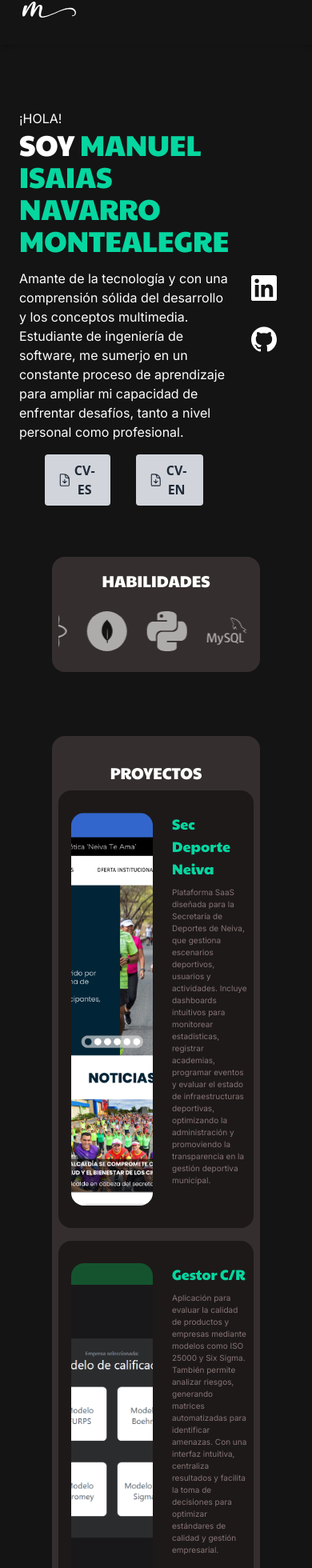
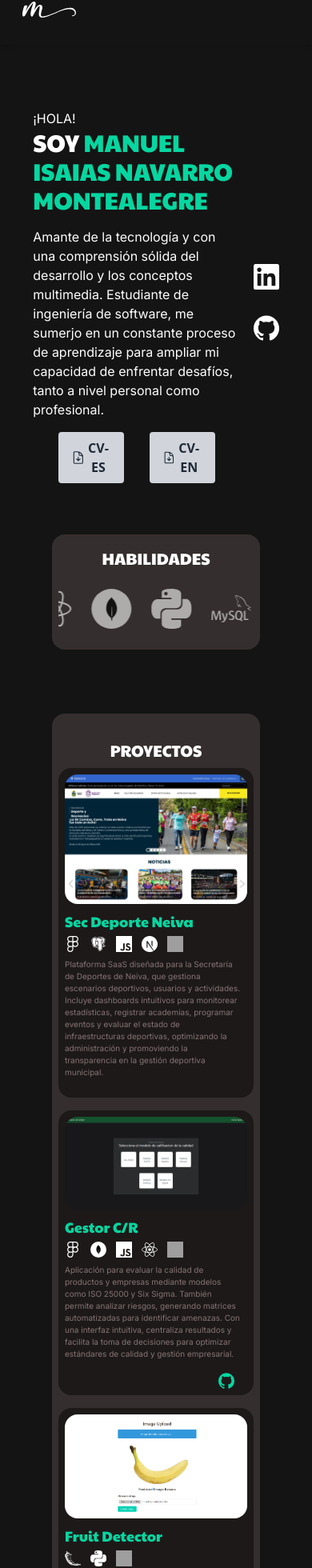
Before and after one commit to Minmgf/Portfolio, a React (Vite) app: page / in a window 390 px wide. Shown: the part 32-1992 px from the top of the page at 80% size. Built offline with nearby package versions, Linux system fonts and the light colour scheme; grey boxes are pictures that could not be loaded.

Commit message:
Enhance Header and Proyectos components: Adjust layout for responsiveness, update project images, and refine styling for better visual consistency.

```diff
--- a/src/components/Header.jsx
+++ b/src/components/Header.jsx
@@ -8,9 +8,9 @@ const Header = () => {
         <div className="hidden w-full sm:hidden md:flex md:justify-center md:m-auto">
             <img src="https://avatars.githubusercontent.com/u/113538957?s=400&u=ee9af8821cf0232c9bb368eada412d94d21ff7e8&v=4" className='rounded-full '/>
         </div>
-        <div className="ml-2 ">
+        <div className="ml-4 md:ml-2">
             <p className='text-white font-inter'>¡HOLA!</p>
-            <h1 className='text-4xl text-white font-paytoneOne' >SOY <span className='text-[#06D6A0]'> MANUEL ISAIAS NAVARRO MONTEALEGRE</span> </h1>
+            <h1 className='md:text-4xl text-3xl text-white font-paytoneOne' >SOY <span className='text-[#06D6A0]'> MANUEL ISAIAS NAVARRO MONTEALEGRE</span> </h1>
             <p className='mt-4 text-white font-inter'>Amante de la tecnología y con una comprensión sólida del
               desarrollo y los conceptos multimedia. Estudiante de ingeniería
               de software, me sumerjo en un constante proceso de aprendizaje
@@ -44,11 +44,11 @@ const Header = () => {
         </div>
         <div className="flex flex-col justify-center sm:flex-col md:flex-row lg:flex-col">
             <a href="https://www.linkedin.com/in/manuel-navarro-m/" target='blank'
-            className=' w-8 my-4 mx-7 hover:active:scale-[.90]'>
+            className=' w-8 my-4 mx-4 md:mx-7 hover:active:scale-[.90]'>
               <img src={linkedIn}  className='w-full h-full ' />
             </a>
             <a href="https://github.com/Minmgf" target='blank'
-            className=' w-8 my-4 mx-7 hover:active:scale-[.90]'>
+            className=' w-8 my-4 mx-4 md:mx-7 hover:active:scale-[.90]'>
               <img src={gitHub} className='w-full h-full' />
             </a>
         </div>
--- a/src/components/Proyectos.jsx
+++ b/src/components/Proyectos.jsx
@@ -9,8 +9,10 @@ import mongo from '../icons/slider/mongo.svg'
 import pgsql from '../icons/pgsql.svg'
 import nextjs from '../icons/nextjs.svg'
 import flaskIcon from '../icons/flask.svg'
-import React from 'react'
+import pj1Img from '../assets/calidad.png'
 import pj2Img from '../assets/fruitDetector.png'
+import pj3Img from '../assets/palacioColesterol.png'
+import pj4Img from '../assets/secdep.png'
 
 const Proyectos = () => {
     return (
@@ -21,15 +23,15 @@ const Proyectos = () => {
 
 
                 {/* Proyecto #1 */}
-                <section className='sm:w-full lg:w-[46%] h-74 rounded-2xl bg-[#1D1919]   flex font-paytoneOne'>
-                    <section className="flex w-1/2 h-auto mx-4 bg-top bg-cover bg-proyect4 my-7 rounded-2xl">
-                        <img src="" alt="" />
+                <section className='sm:w-full lg:w-[46%] h-74 rounded-2xl bg-[#1D1919]   flex flex-col md:flex-row font-paytoneOne'>
+                    <section className="flex w-full md:w-1/2 h-auto px-2 bg-top bg-cover my-2 rounded">
                         {/* IMG */}
+                        <img src={pj4Img} alt="Proyecto Sec Deporte Neiva" className='w-full h-full object-cover rounded-2xl'/>
                     </section>
-                    <section className='w-1/2 ml-2 my-7 h-4/5'>
+                    <section className='w-full md:w-1/2 px-2 md:ml-2 md:my-7 h-4/5'>
                         <h3 className='md:text-xl text-lg   text-[#06D6A0]'>Sec Deporte Neiva</h3>
 
-                        <section className='hidden w-5 gap-3 my-1 text-white sm:flex'>
+                        <section className='w-5 gap-3 my-1 text-white flex'>
                             {/* Logos tecnologias */}
 
                             <img src={figmaIcon} alt="" />
@@ -60,15 +62,15 @@ const Proyectos = () => {
 
 
                 {/* Proyecto #2 */}
-                <section className='sm:w-full lg:w-[46%] h-74 rounded-2xl bg-[#1D1919]   flex font-paytoneOne'>
-                    <section className="flex w-1/2 h-auto mx-4 bg-top bg-cover bg-proyect3 my-7 rounded-2xl">
-                        <img src="" alt="" />
+                <section className='sm:w-full lg:w-[46%] h-74 rounded-2xl bg-[#1D1919] flex flex-col md:flex-row font-paytoneOne'>
+                    <section className="flex w-full md:w-1/2 h-auto px-2 bg-top bg-cover my-2 rounded">
                         {/* IMG */}
+                        <img src={pj1Img} alt="Proyecto Gestor C/R" className='w-full h-full object-cover rounded-2xl'/>
                     </section>
-                    <section className='w-1/2 ml-2 my-7 h-4/5'>
+                    <section className='w-full md:w-1/2 px-2 md:ml-2 md:my-7 h-4/5'>
                         <h3 className='md:text-xl text-lg text-[#06D6A0]'>Gestor C/R</h3>
 
-                        <section className='hidden w-5 gap-3 my-1 text-white sm:flex'>
+                        <section className='w-5 gap-3 my-1 text-white flex'>
                             {/* Logos tecnologias */}
 
                             <img src={figmaIcon} alt="" />
@@ -81,10 +83,10 @@ const Proyectos = () => {
 
                         <p className='text-[#877474] [font-size:10px] sm:text-xs font-inter  my-2 pr-2'>Aplicación para evaluar la calidad de productos y empresas mediante modelos como ISO 25000 y Six Sigma. También permite analizar riesgos, generando matrices automatizadas para identificar amenazas. Con una interfaz intuitiva, centraliza resultados y facilita la toma de decisiones para optimizar estándares de calidad y gestión empresarial.</p>
 
-                        <section className='flex justify-end px-2 mt-6'>
-                            <div className="flex mr-2">
+                        <section className='flex justify-end px-2 md:mt-6'>
+                            <div className="flex m-2 md:m-0 md:mr-2">
                                 <a href="https://github.com/Minmgf/Calidad" className='hover:active:scale-[.90]'>
-                                    <img src={githubIcon} className='w-5 mx-2 fill-red-800' />
+                                    <img src={githubIcon} className='w-5 md:mx-2 fill-red-800' />
                                 </a>
                                 {/* <a href="/" className='hover:active:scale-[.90]'>
                                 <img src={linkIcon} className='w-5' />
@@ -97,15 +99,15 @@ const Proyectos = () => {
                 </section>
 
                 {/* Proyecto #3 */}
-                <section className='sm:w-full lg:w-[46%]  rounded-2xl bg-[#1D1919]   flex font-paytoneOne'>
-                    <section className="flex w-1/2 h-auto mx-4 bg-top bg-cover bg-proyect2 my-7 rounded-2xl ">
-                        {/* <img src={pj2Img} className='bg-center bg-cover bg-clip-border rounded-2xl' alt="" /> */}
+                <section className='sm:w-full lg:w-[46%] h-74 rounded-2xl bg-[#1D1919] flex flex-col md:flex-row font-paytoneOne'>
+                    <section className="flex w-full md:w-1/2 h-auto px-2 bg-top bg-cover my-2 rounded">
                         {/* IMG */}
+                        <img src={pj2Img} alt="Proyecto Fruit Detector" className='w-full h-full object-cover rounded-2xl'/>
                     </section>
-                    <section className='w-1/2 p-2 ml-2 my-7 h-4/5'>
+                    <section className='w-full md:w-1/2 px-2 md:ml-2 md:my-7 h-4/5'>
                         <h3 className='md:text-xl text-lg text-[#06D6A0]'>Fruit Detector</h3>
 
-                        <section className='hidden w-5 gap-3 my-1 text-white sm:flex'>
+                        <section className='w-5 gap-3 my-1 text-white flex'>
                             {/* Logos tecnologias */}
 
                             <img src={flaskIcon} alt="" />
@@ -116,7 +118,7 @@ const Proyectos = () => {
 
                         <p className='text-[#877474] [font-size:10px] sm:text-xs font-inter  my-2'>Desarrollo de una aplicación web utilizando Flask, diseñada para realizar iteraciones con un modelo en formato H5. El propósito principal de esta aplicación es llevar a cabo análisis de imágenes</p>
 
-                        <section className='flex justify-end px-2 mt-6'>
+                        <section className='flex justify-end px-2 m-2 md:mt-6'>
                             <div className="flex flex-col sm:flex-col md:inline-block lg:flex-row">
                                 <a href="https://github.com/Minmgf/FruitDetector" target='blank' className=' md:flex hover:active:scale-[.90]'>
                                     <img src={githubIcon} className='w-5 mx-2 sm:mx-1 md:mx-2' />
@@ -129,15 +131,15 @@ const Proyectos = () => {
                 </section>
 
                 {/* Proyecto #4 */}
-                <section className='sm:w-full lg:w-[46%]  rounded-2xl bg-[#1D1919]   flex font-paytoneOne'>
-                    <section className="flex w-1/2 h-auto mx-4 bg-top bg-cover bg-proyect1 my-7 rounded-2xl">
-                        <img src="" alt="" />
+                <section className='sm:w-full lg:w-[46%] h-74 rounded-2xl bg-[#1D1919] flex flex-col md:flex-row font-paytoneOne'>
+                    <section className="flex w-full md:w-1/2 h-auto px-2 bg-top bg-cover my-2 rounded">
                         {/* IMG */}
+                        <img src={pj3Img} alt="Proyecto Palacio del Colesterol" className='w-full h-60 object-cover rounded-2xl'/>
                     </section>
-                    <section className='w-1/2 p-2 ml-2 my-7 h-4/5'>
+                    <section className='w-full md:w-1/2 px-2 md:ml-2 md:my-7 h-4/5'>
                         <h3 className='md:text-xl text-lg  text-[#06D6A0]'>Palacio del colesterol</h3>
 
-                        <section className='hidden w-5 gap-3 my-1 text-white sm:flex'>
+                        <section className='flex  w-5 gap-3 my-1 text-white '>
                             {/* Logos tecnologias */}
 
                             <img src={figmaIcon} alt="" />
@@ -149,7 +151,7 @@ const Proyectos = () => {
 
                         <p className='text-[#877474] [font-size:10px] sm:text-xs font-inter   my-2'>Landing desarrollada como proyecto universitario. Sitio web de restaurante *FICTICIO* de comidas rapidas en la ciudad de Neiva</p>
 
-                        <section className='flex justify-end px-2 mt-6'>
+                        <section className='flex justify-end px-2 m-2 md:mt-6'>
                             <div className="flex sm:flex-row md:flex-row lg:flex-row">
                                 <a href="https://github.com/Minmgf/palacioColesterol" target='blank' className=' md:flex hover:active:scale-[.90]'>
                                     <img src={githubIcon} className='w-5 sm:mx-1 md:mx-2 fill-red-800' />
```
